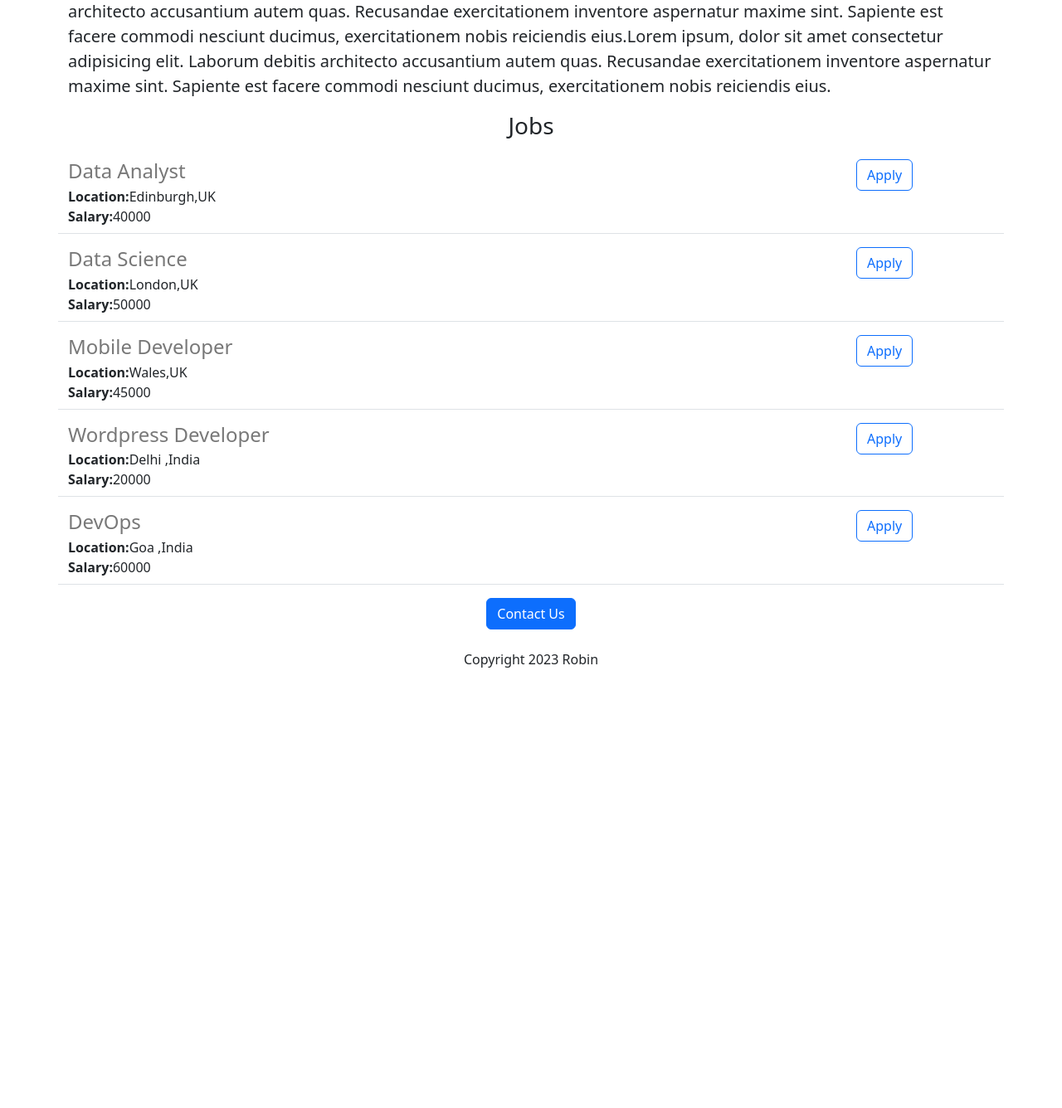
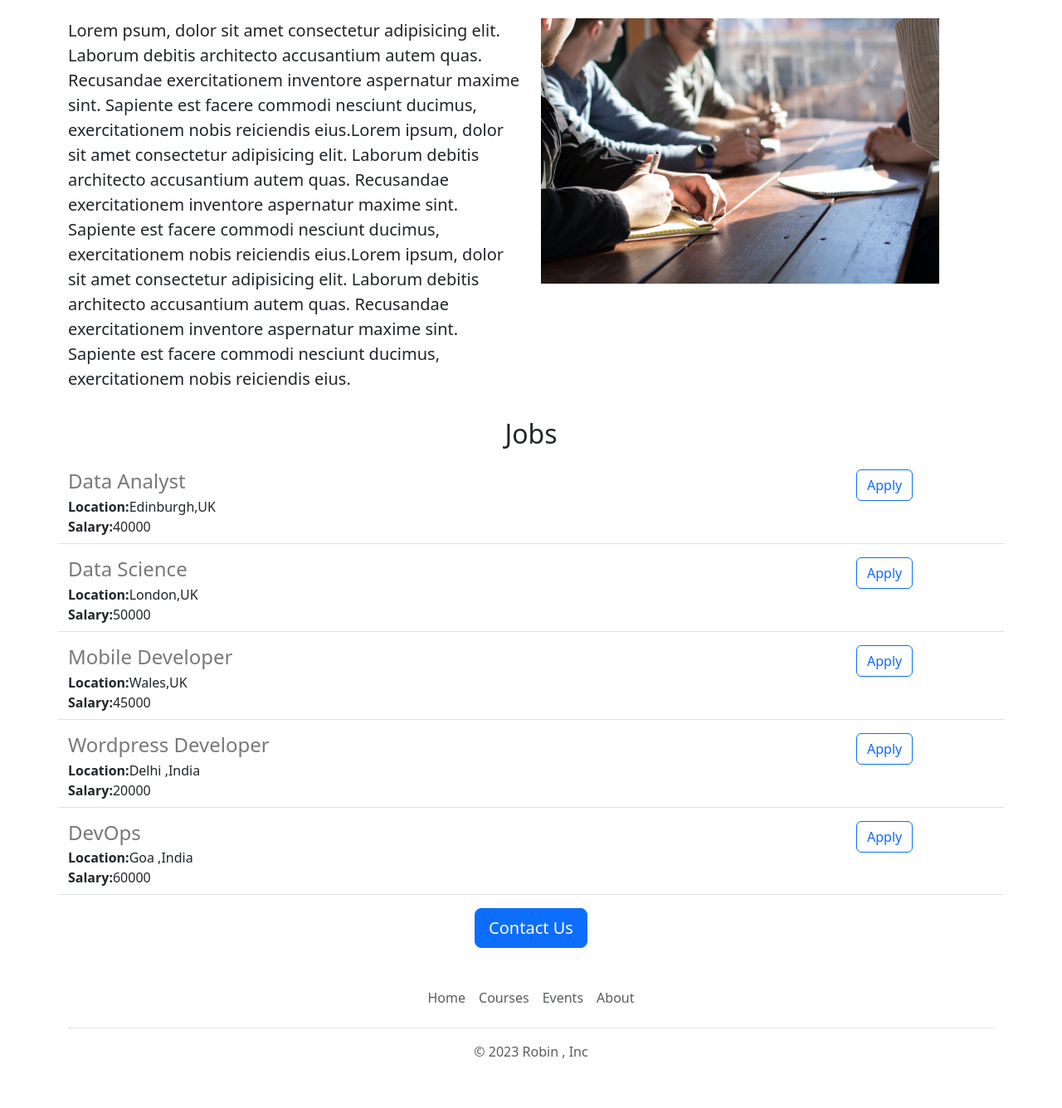
Before and after one commit to robinthakur00/website-flask, a Flask app: page / in a window 1280 px wide. Shown: the part 1074-2410 px from the top of the page at 83% size. Before the commit the page ends 1879 px from the top, so only its background shows below. Run offline with Flask 3, Linux system fonts and the light colour scheme.

Commit message:
Improvements

```diff
--- /dev/null
+++ b/templates/footer.html
@@ -0,0 +1,11 @@
+<div class="container">
+    <footer class="py-3 my-4">
+        <ul class="nav justify-content-center border-bottom pb-3 mb-3">
+            <li class="nav-item"><a href="/" class="nav-link px-2 text-body-secondary">Home</a></li>
+            <li class="nav-item"><a href="#" class="nav-link px-2 text-body-secondary">Courses</a></li>
+            <li class="nav-item"><a href="#" class="nav-link px-2 text-body-secondary">Events</a></li>
+            <li class="nav-item"><a href="#" class="nav-link px-2 text-body-secondary">About</a></li>
+        </ul>
+        <p class="text-center text-body-secondary">&copy; 2023 {{company_name}} , Inc</p>
+    </footer>
+</div>
--- a/templates/home.html
+++ b/templates/home.html
@@ -10,34 +10,44 @@
 </head>
 
 <body>
+    {% include 'nav.html' %}
+    <img src="https://mdbcdn.b-cdn.net/img/Photos/Slides/img%20(15).webp" class="d-block w-100"
+        alt="Sunset Over the City" />
     <div class="container">
         <h1 class="text-center mt-2 mb-4">{{company_name}} Website</h1>
-        <img src="https://mdbcdn.b-cdn.net/img/Photos/Slides/img%20(15).webp" class="d-block w-100"
-            alt="Sunset Over the City" />
-        <h3 class="text-center mt-2 mb-4">About</h3>
-        <p class="lead">Lorem ipsum, dolor sit amet consectetur adipisicing elit. Laborum debitis architecto accusantium
+        <div class="row" style="margin-bottom: 16px;">
+            <div class="col-md-6">
+                <p class="lead">
+                    Lorem psum, dolor sit amet consectetur adipisicing elit. Laborum debitis architecto accusantium
                     autem quas.
-            Recusandae exercitationem inventore aspernatur maxime sint. Sapiente est facere commodi nesciunt ducimus,
-            exercitationem nobis reiciendis eius.Lorem ipsum, dolor sit amet consectetur adipisicing elit. Laborum
+                    Recusandae exercitationem inventore aspernatur maxime sint. Sapiente est facere commodi nesciunt
+                    ducimus,
+                    exercitationem nobis reiciendis eius.Lorem ipsum, dolor sit amet consectetur adipisicing elit.
+                    Laborum
                     debitis architecto accusantium autem quas.
-            Recusandae exercitationem inventore aspernatur maxime sint. Sapiente est facere commodi nesciunt ducimus,
-            exercitationem nobis reiciendis eius.Lorem ipsum, dolor sit amet consectetur adipisicing elit. Laborum
+                    Recusandae exercitationem inventore aspernatur maxime sint. Sapiente est facere commodi nesciunt
+                    ducimus,
+                    exercitationem nobis reiciendis eius.Lorem ipsum, dolor sit amet consectetur adipisicing elit.
+                    Laborum
                     debitis architecto accusantium autem quas.
-            Recusandae exercitationem inventore aspernatur maxime sint. Sapiente est facere commodi nesciunt ducimus,
+                    Recusandae exercitationem inventore aspernatur maxime sint. Sapiente est facere commodi nesciunt
+                    ducimus,
                     exercitationem nobis reiciendis eius.</p>
-        <h3 class="text-center mt-2 mb-4">Jobs</h3>
-        <p>
+            </div>
+            <div class="d-none d-md-block col-6">
+                <img src="/static/people.jpeg" style="height:320px; border-radius:4x">
+            </div>
+        </div>
+        <h2 class="text-center mt-2 mb-4">Jobs</h2>
         <div>
             {% for job in jobs %}
             {% include 'job_item.html' %}
             {% endfor %}
         </div>
-        </p>
+        <div class="text-center">
+            <a class="btn btn-primary btn-lg">Contact Us</a></div>
         </div>
-    <div class="text-center">
-        <button class="btn btn-primary btn -lg">Contact Us</button>
-        <p class="mt-4">Copyright 2023 Robin</p>
-    </div>
+        {% include 'footer.html' %}
 
         <script src="https://cdn.jsdelivr.net/npm/bootstrap@5.3.0-alpha3/dist/js/bootstrap.bundle.min.js"
             integrity="sha384-ENjdO4Dr2bkBIFxQpeoTz1HIcje39Wm4jDKdf19U8gI4ddQ3GYNS7NTKfAdVQSZe"
--- a/templates/job_item.html
+++ b/templates/job_item.html
@@ -11,6 +11,6 @@
         {% endif %}
     </div>
     <div class="col-2">
-        <button type="button" class="btn btn-outline-primary">Apply</button>
+        <a href="/" type="button" class="btn btn-outline-primary">Apply</a>
     </div>
 </div>
--- /dev/null
+++ b/templates/nav.html
@@ -0,0 +1,10 @@
+<nav class="navbar bg-body-tertiary fixed-top shadow-sm bg-white">
+    <div class="container">
+        <a class="navbar-brand" href="#">
+            <img src="/static/logo.svg" alt="logo" width="30" height="24">Robin
+        </a>
+
+    </div>
+</nav>
+<div style="height:56px">
+</div>
```
Also changed, not shown: static/logo.svg (added), static/people.jpeg (added). Lines whose indentation alone changed are shown as unchanged.
